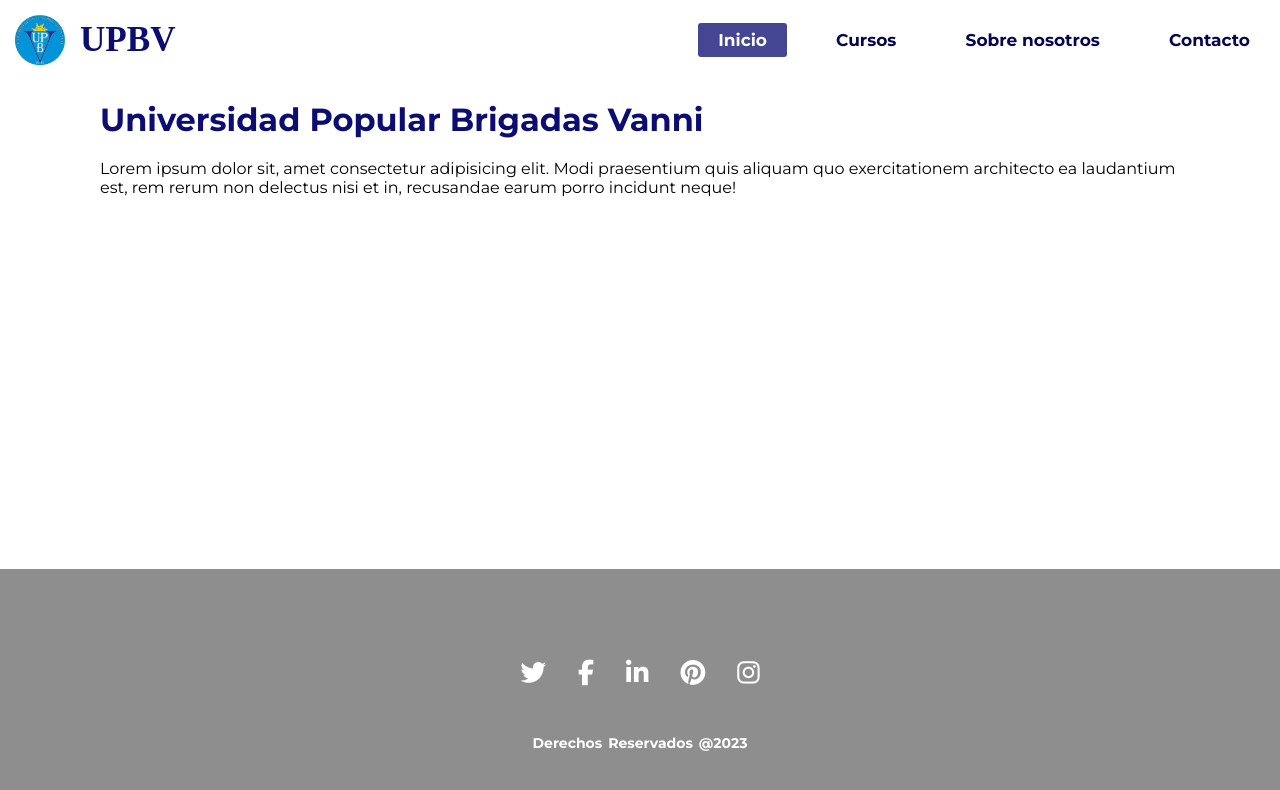
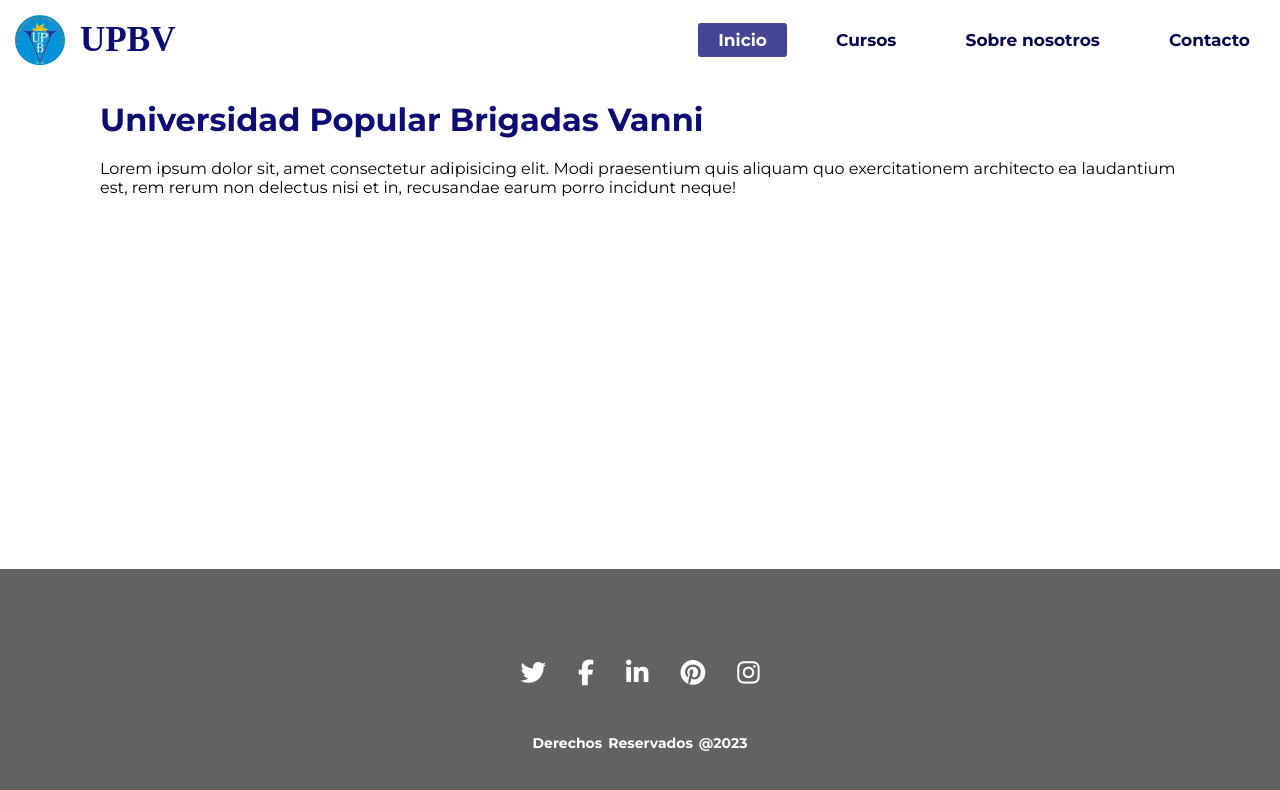
Before and after one commit to Lourdest812/Proyecto-Universidad-Popular-Brigadas-Vanni, a plain HTML site: page index.html in a window 1280 px wide. Drawn offline with Linux system fonts and the light colour scheme.

Commit message:
Cambio en el footer fixed->absolute

```diff
--- a/css/style.css
+++ b/css/style.css
@@ -182,11 +182,11 @@ nav .logo{
 
 /*FOOTER - hay que arreglarlo*/
 footer{
-    position: fixed;
+    position: absolute;
     bottom: 0;
     left: 0;
     right: 0;
-    background: #11111179;
+    background: #111111a8;
     width: 100%;
     color: #fff;
     padding: 3rem;
```
